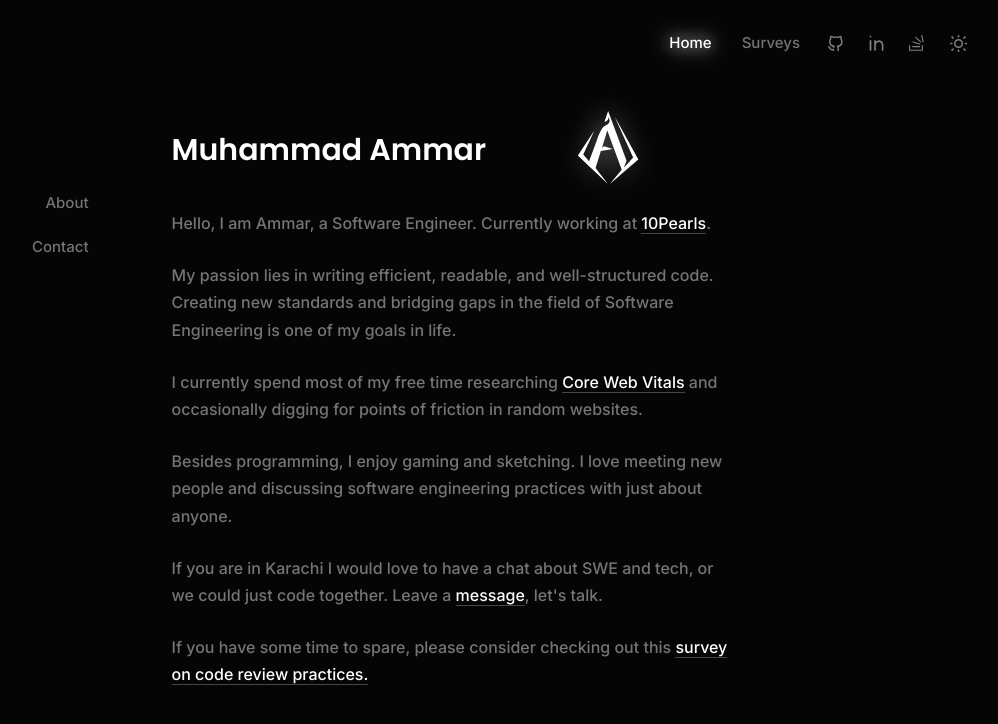
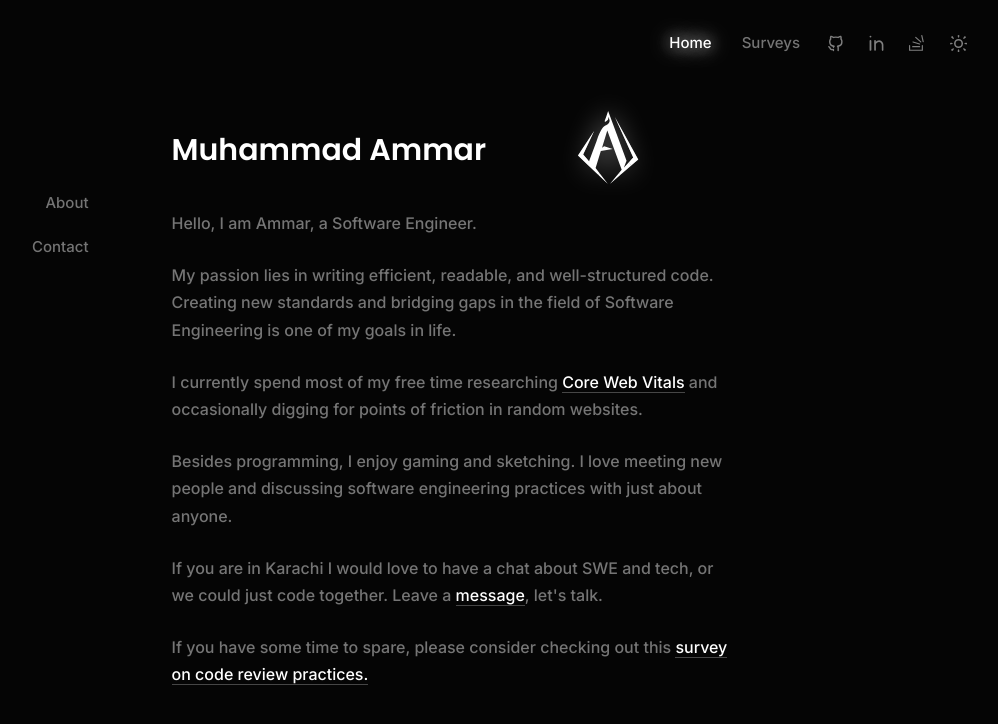
Before and after one commit to Fanoflix/personal-portfolio, a Vue app: page / in a window 1280 px wide. Shown: the top 724 px of the page, without its empty margins (261-1259 px from the left). Built offline with nearby package versions, Linux system fonts and the light colour scheme.

Commit message:
pulled a lil sneaky

```diff
--- a/src/views/Home/HomeViewAbout.vue
+++ b/src/views/Home/HomeViewAbout.vue
@@ -6,8 +6,9 @@
     </div>
 
     <p>
-      Hello, I am Ammar, a Software Engineer. Currently working at
-      <FInlineLink href="https://10pearls.com/">10Pearls</FInlineLink>.
+      Hello, I am Ammar, a Software Engineer.
+      <!-- Currently working at
+      <FInlineLink href="https://10pearls.com/">10Pearls</FInlineLink>. -->
     </p>
 
     <p>
```
